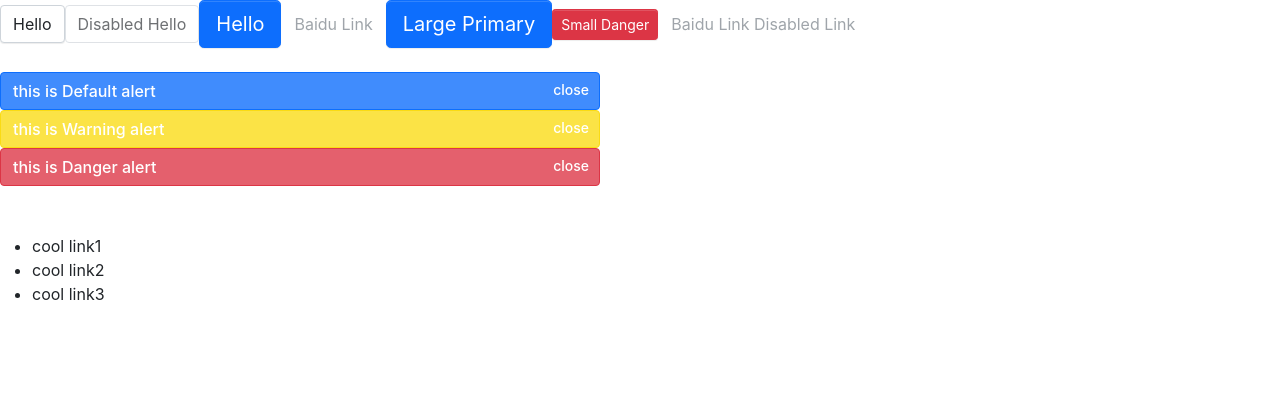
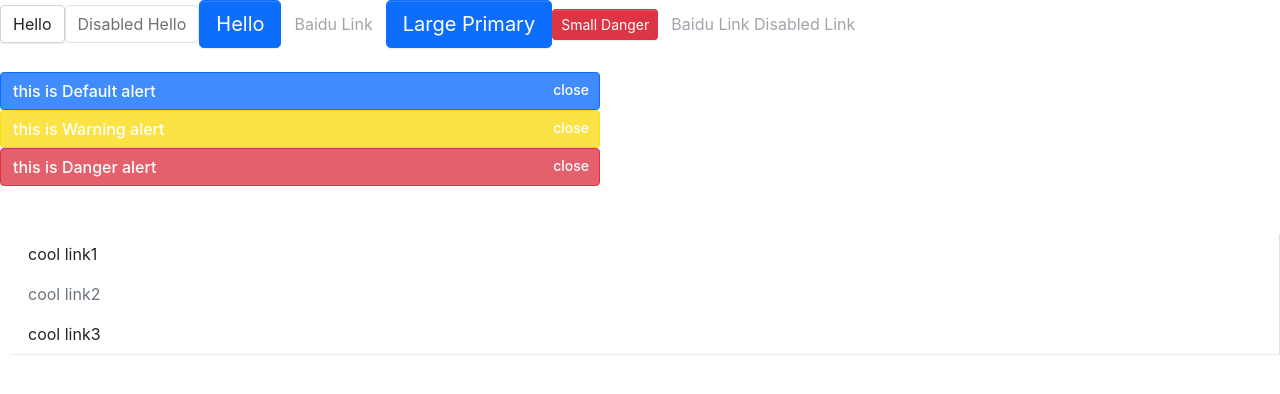
Before and after one commit to jasonshu1229/React-Hooks-TypeScript-AntDesign-UI-, a React (Create React App) app: page / in a window 1280 px wide. Shown: the top 394 px of the page. Built offline with nearby package versions, Linux system fonts and the light colour scheme.

Commit message:
Menu组件 样式编写

```diff
--- /dev/null
+++ b/src/components/Menu/_style.scss
@@ -0,0 +1,42 @@
+.jason-menu {
+  display: flex;
+  flex-wrap: wrap; // 换行
+  padding-left: 0;
+  margin-bottom: 30px;
+  list-style: none;
+  border-bottom: $menu-border-width solid $menu-border-color;
+  box-shadow: $menu-box-shadow;
+  .menu-item{
+    position: relative;
+    padding: $menu-item-padding-y $menu-item-padding-x;
+    cursor: pointer;
+    transition: $menu-transition;
+    &:hover,&:focus{
+      text-decoration: none;
+    }
+    &.is-disabled{
+      color:$menu-item-disabled-color;
+      pointer-events: none;
+      cursor: default;
+    }
+    &.is-active,
+    &:hover{
+      color:$menu-item-active-color;
+      border-bottom: $menu-item-active-color $menu-item-active-border-width solid;
+    }
+  }
+}
+
+.menu-vertical{
+  flex-direction: column;
+  border-bottom: 0px;
+  border-right: $menu-border-width solid $menu-border-color;
+  margin-left: 10px; // 临时
+  .menu-item{
+    border-left: transparent $menu-item-active-border-width solid;
+    &.is-active,&:hover{
+      border-bottom: 0px;
+      border-left: $menu-item-active-color $menu-item-active-border-width solid;
+    }
+  }
+}
--- a/src/components/Menu/menu.tsx
+++ b/src/components/Menu/menu.tsx
@@ -26,8 +26,9 @@
 const Menu: React.FC<MenuProps> = (props) => {
   const { className, mode, style, children, defaultIndex, onSelect } = props;
   const [ currentActive, setActive ] = useState(defaultIndex); // 设置menuItem 高亮的index
-  const classes = classNames("jason-shu", className, {
+  const classes = classNames("jason-menu ", className, {
     'menu-vertical': mode === 'vertical' ,
+    // 'menu-vertical': mode === 'vertical' ,
   })
 
   const handleClick = (index: number) => {
@@ -55,7 +56,7 @@
 
 Menu.defaultProps = {
   defaultIndex: 0,
-  mode: 'horizontal',
+  mode: 'vertical',
 }
 
 export default Menu
--- a/src/styles/index.scss
+++ b/src/styles/index.scss
@@ -11,3 +11,5 @@
 @import "../components/Button/style";
 // alert
 @import "../components/Alert/style";
+// menu
+@import "../components/Menu/style";
```
